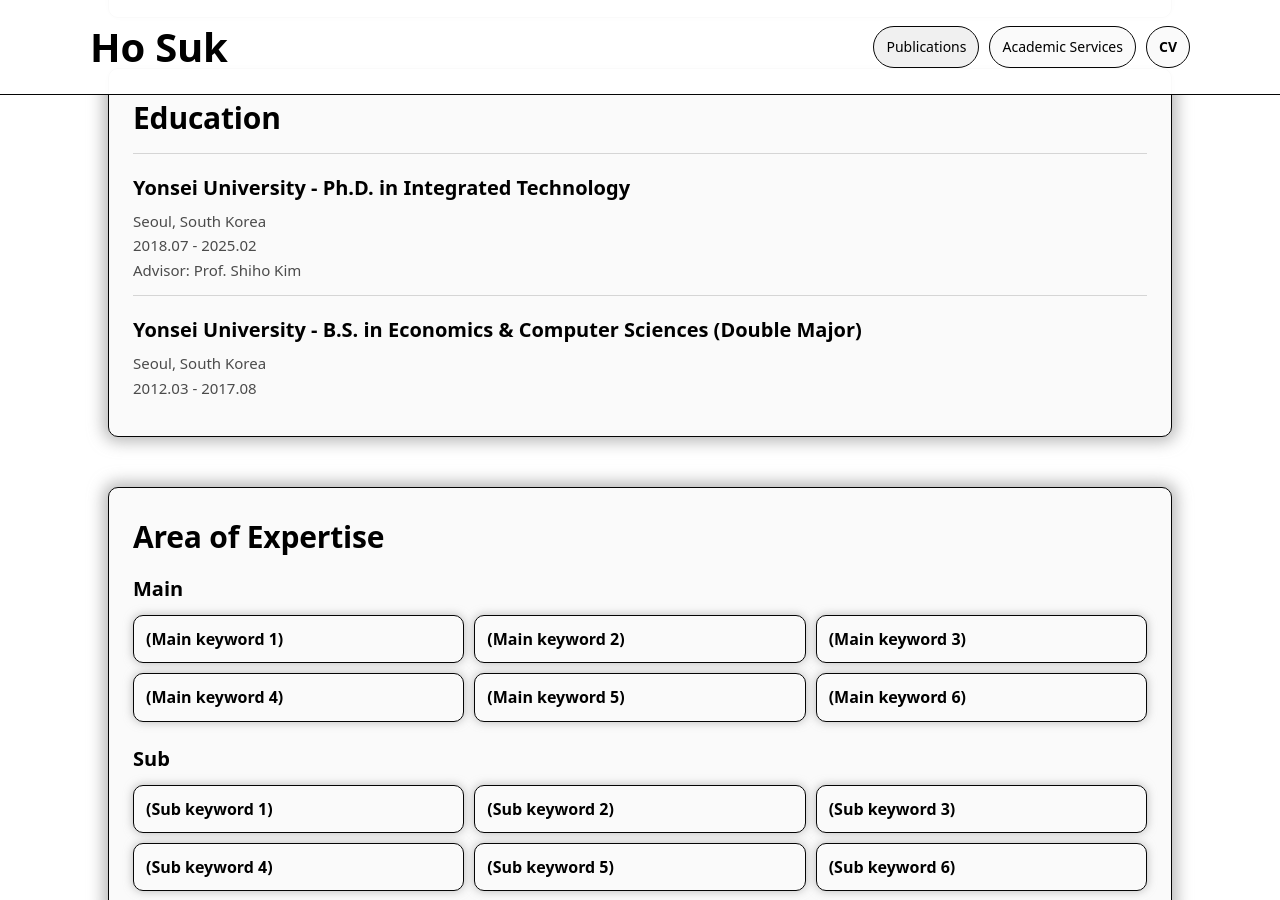
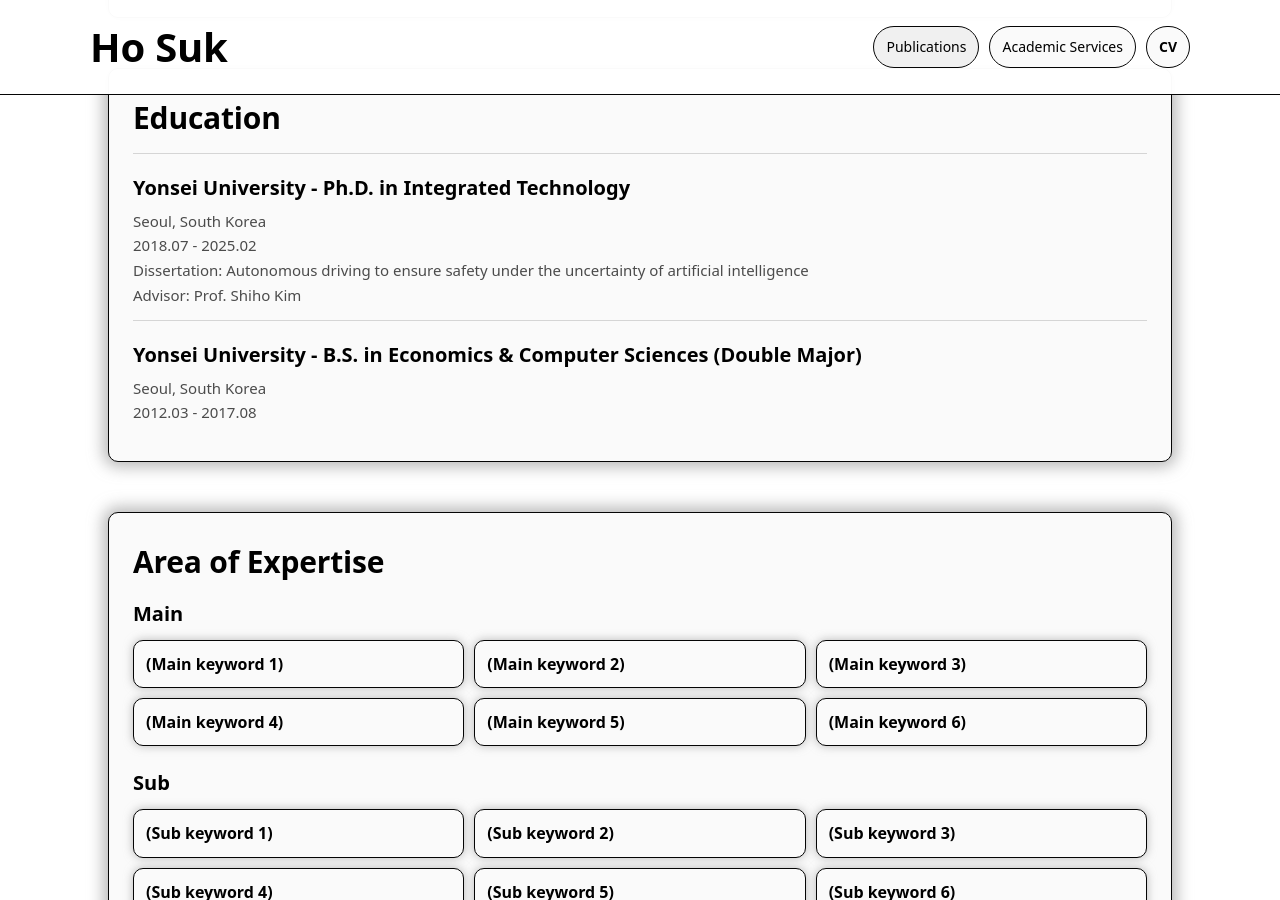
Before and after one commit to ho-suk-93/ho-suk-93.github.io, a Jekyll site: the page built from index.md, in a window 1280 px wide and 900 px high, scrolled down 451 px. Built offline with Jekyll 4.4.1, drawn with Linux system fonts in a browser that asks for light colours.

Commit message:
Update index.md

```diff
--- a/index.md
+++ b/index.md
@@ -35,6 +35,7 @@ description: "Ho Suk personal website"
       <p class="item-title">Yonsei University - Ph.D. in Integrated Technology</p>
       <p class="item-desc">Seoul, South Korea</p>
       <p class="item-desc">2018.07 - 2025.02</p>
+      <p class="item-desc">Dissertation: Autonomous driving to ensure safety under the uncertainty of artificial intelligence</p>
       <p class="item-desc">Advisor: Prof. Shiho Kim</p>
     </div>
     <div class="list-item">
```
